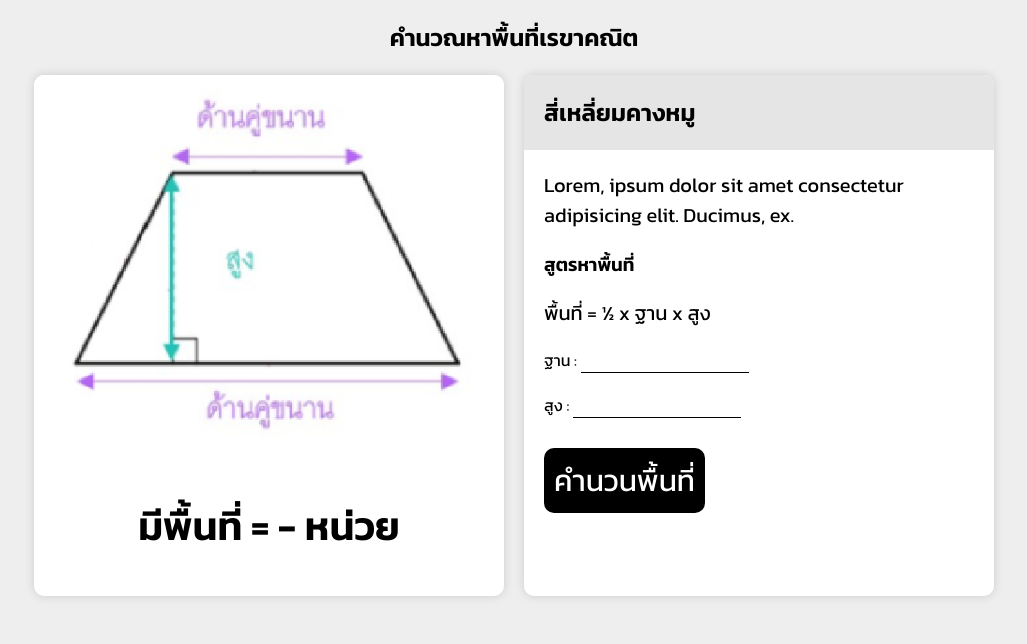
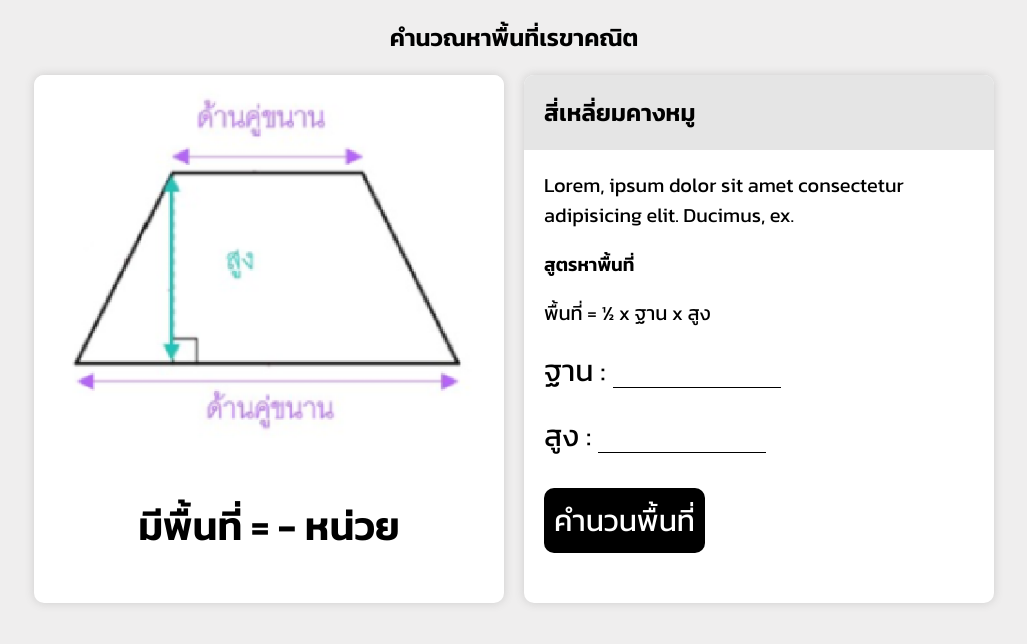
Before and after one commit to iPeakajoo/EXAM01, a plain HTML site: page detail.html in a window 1280 px wide. Shown: the whole page, without its empty margins (126-1153 px from the left). Drawn offline with Linux system fonts and the light colour scheme.

Commit message:
Update detail.html

```diff
--- a/detail.html
+++ b/detail.html
@@ -24,8 +24,8 @@
             <h3>สูตรหาพื้นที่</h3>
             <p>พื้นที่ = ½ x ฐาน x สูง</p>
 
-            <div style="margin-bottom: 20px;">ฐาน : <input type="text" id="base"></div>
-            <div style="margin-bottom: 30px;">สูง : <input type="text" id="height"></div>
+            <div style="margin-bottom: 20px; font-size:30px;">ฐาน : <input type="text" id="base"></div>
+            <div style="margin-bottom: 30px; font-size:30px;">สูง : <input type="text" id="height"></div>
             <div style="margin-bottom: 50px;"><button id="btnCal">คำนวนพื้นที่</button></div>
             </div>
           </div>
```
